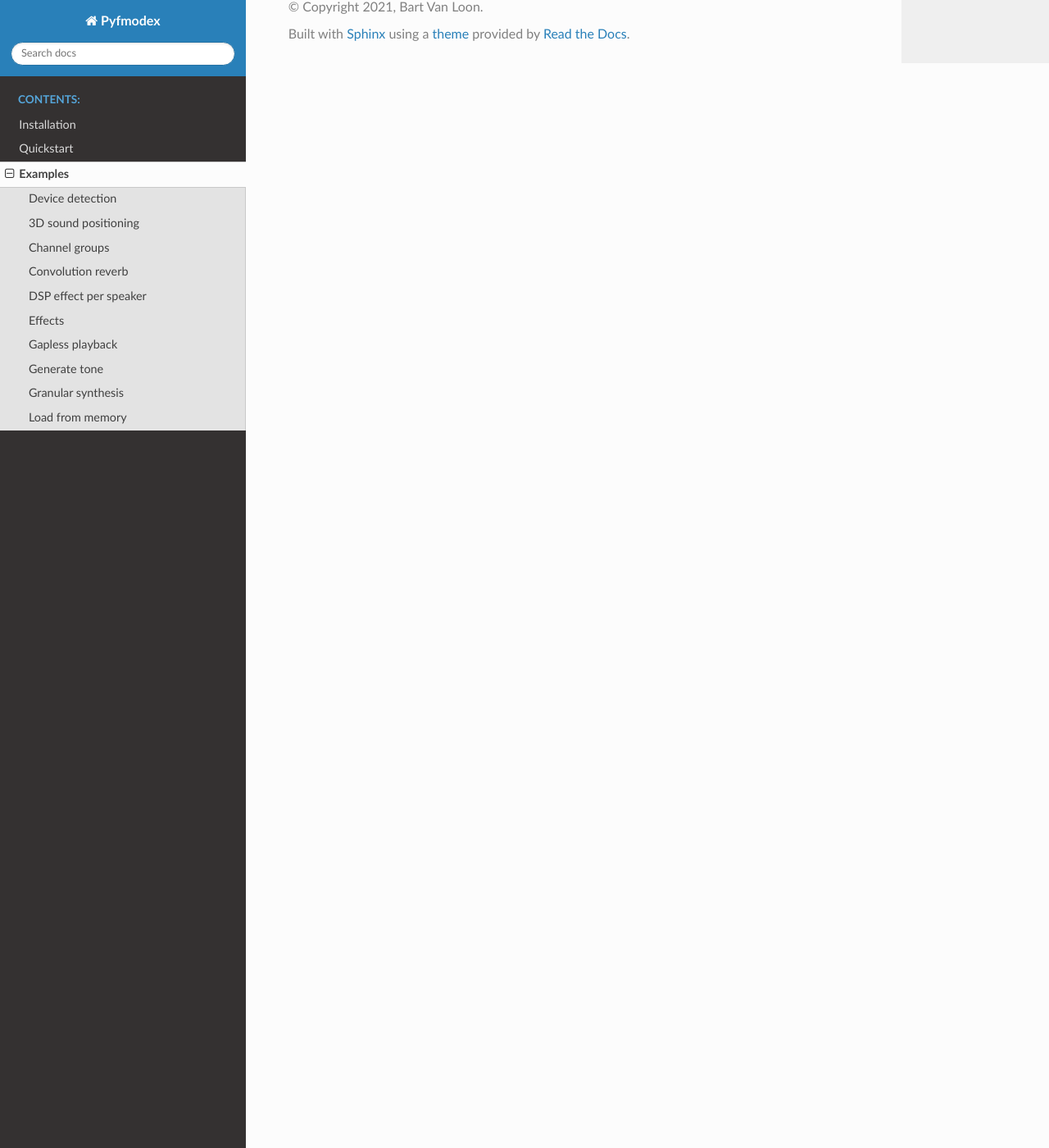
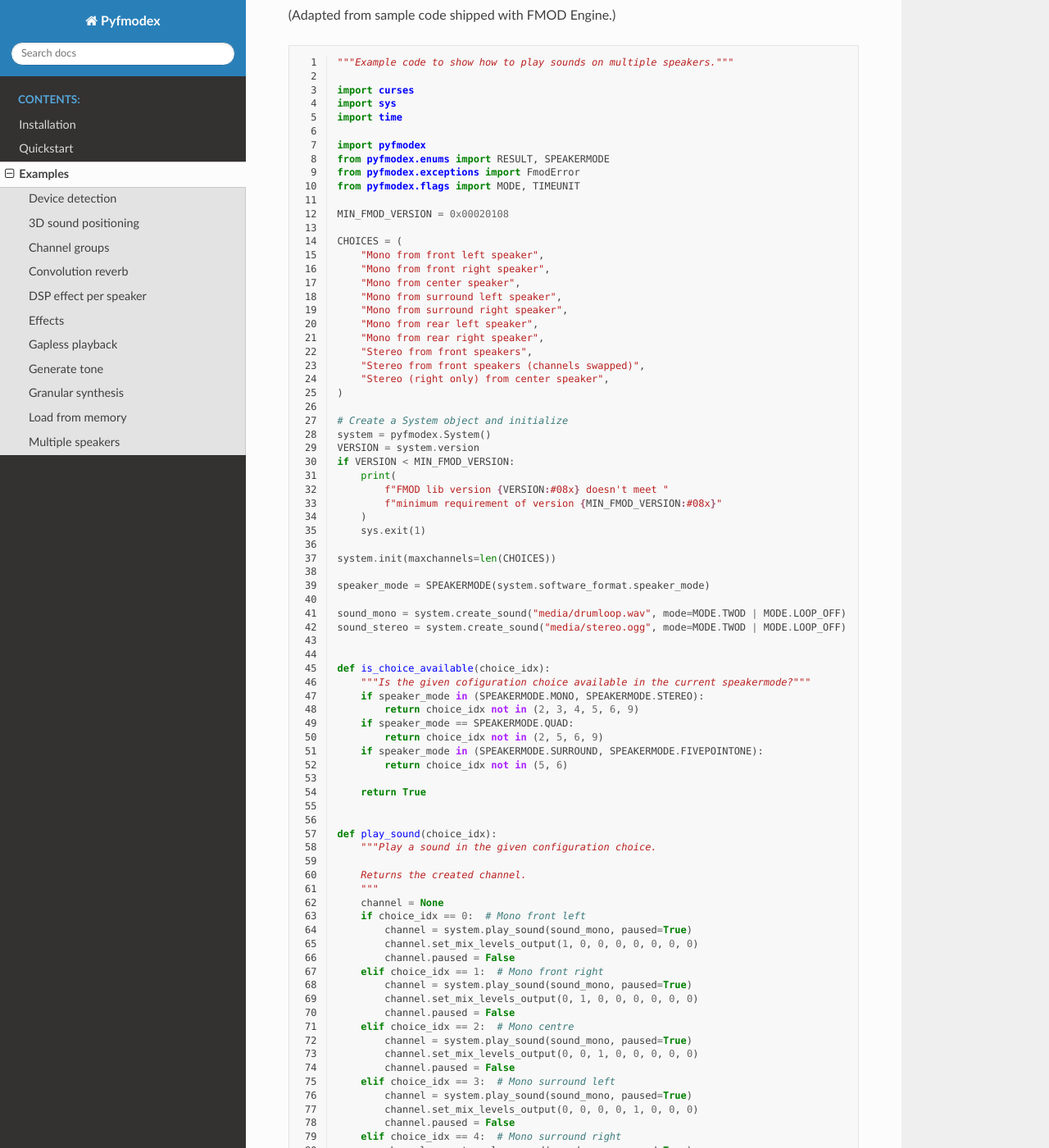
Before and after one commit to tyrylu/pyfmodex, a Sphinx documentation site: the page built from docs/usage/sample_code.rst, in a window 1280 px wide and 1400 px high, scrolled down 27152 px. Shown: the whole window at 82% size. Built offline with Sphinx 7.4.7 and the Read the Docs theme 2.0.0, drawn with Linux system fonts in a browser that asks for light colours; pages that are not in the unit, such as notebooks, are missing from menus; some of the changed text lies outside the part shown.

Commit message:
reimplemented multiple_speaker using pyfmodex

```diff
--- a/docs/sample_code/load_from_memory.py
+++ b/docs/sample_code/load_from_memory.py
@@ -14,7 +14,7 @@ from pyfmodex.structure_declarations import CREATESOUNDEXINFO
 
 MIN_FMOD_VERSION = 0x00020108
 
-mediadir = Path('media')
+mediadir = Path("media")
 soundnames = (
     mediadir / "drumloop.wav",
     mediadir / "jaguar.wav",
@@ -55,14 +55,14 @@ def main(stdscr):
 
     # Create small visual display
     stdscr.addstr(
-         "==========================\n"
-         "Load From Memoery Example.\n"
-         "==========================\n"
-         "\n"
+        "=========================\n"
+        "Load From Memory Example.\n"
+        "=========================\n"
+        "\n"
         f"Press 1 to play a mono sound ({soundnames[0].stem})\n"
         f"Press 2 to play a mono sound ({soundnames[1].stem})\n"
         f"Press 3 to play a mono sound ({soundnames[2].stem})\n"
-         "Press q to quit"
+        "Press q to quit"
     )
 
     channel = None
@@ -89,8 +89,6 @@ def main(stdscr):
         stdscr.move(9, 0)
         stdscr.clrtoeol()
         stdscr.addstr(
-            9,
-            0,
             "Time %02d:%02d:%02d/%02d:%02d:%02d : %s"
             % (
                 position / 1000 / 60,
@@ -99,7 +97,7 @@ def main(stdscr):
                 length / 1000 / 60,
                 length / 1000 % 60,
                 length / 10 % 100,
-                'Playing' if is_playing else 'Stopped'
+                "Playing" if is_playing else "Stopped",
             ),
         )
         stdscr.addstr(10, 0, f"Channel Playing {system.channels_playing.channels:-2d}")
--- /dev/null
+++ b/docs/sample_code/multiple_speaker.py
@@ -0,0 +1,214 @@
+"""Example code to show how to play sounds on multiple speakers."""
+
+import curses
+import sys
+import time
+
+import pyfmodex
+from pyfmodex.enums import RESULT, SPEAKERMODE
+from pyfmodex.exceptions import FmodError
+from pyfmodex.flags import MODE, TIMEUNIT
+
+MIN_FMOD_VERSION = 0x00020108
+
+CHOICES = (
+    "Mono from front left speaker",
+    "Mono from front right speaker",
+    "Mono from center speaker",
+    "Mono from surround left speaker",
+    "Mono from surround right speaker",
+    "Mono from rear left speaker",
+    "Mono from rear right speaker",
+    "Stereo from front speakers",
+    "Stereo from front speakers (channels swapped)",
+    "Stereo (right only) from center speaker",
+)
+
+# Create a System object and initialize
+system = pyfmodex.System()
+VERSION = system.version
+if VERSION < MIN_FMOD_VERSION:
+    print(
+        f"FMOD lib version {VERSION:#08x} doesn't meet "
+        f"minimum requirement of version {MIN_FMOD_VERSION:#08x}"
+    )
+    sys.exit(1)
+
+system.init(maxchannels=len(CHOICES))
+
+speaker_mode = SPEAKERMODE(system.software_format.speaker_mode)
+
+sound_mono = system.create_sound("media/drumloop.wav", mode=MODE.TWOD | MODE.LOOP_OFF)
+sound_stereo = system.create_sound("media/stereo.ogg", mode=MODE.TWOD | MODE.LOOP_OFF)
+
+
+def is_choice_available(choice_idx):
+    """Is the given cofiguration choice available in the current speakermode?"""
+    if speaker_mode in (SPEAKERMODE.MONO, SPEAKERMODE.STEREO):
+        return choice_idx not in (2, 3, 4, 5, 6, 9)
+    if speaker_mode == SPEAKERMODE.QUAD:
+        return choice_idx not in (2, 5, 6, 9)
+    if speaker_mode in (SPEAKERMODE.SURROUND, SPEAKERMODE.FIVEPOINTONE):
+        return choice_idx not in (5, 6)
+
+    return True
+
+
+def play_sound(choice_idx):
+    """Play a sound in the given configuration choice.
+
+    Returns the created channel.
+    """
+    channel = None
+    if choice_idx == 0:  # Mono front left
+        channel = system.play_sound(sound_mono, paused=True)
+        channel.set_mix_levels_output(1, 0, 0, 0, 0, 0, 0, 0)
+        channel.paused = False
+    elif choice_idx == 1:  # Mono front right
+        channel = system.play_sound(sound_mono, paused=True)
+        channel.set_mix_levels_output(0, 1, 0, 0, 0, 0, 0, 0)
+        channel.paused = False
+    elif choice_idx == 2:  # Mono centre
+        channel = system.play_sound(sound_mono, paused=True)
+        channel.set_mix_levels_output(0, 0, 1, 0, 0, 0, 0, 0)
+        channel.paused = False
+    elif choice_idx == 3:  # Mono surround left
+        channel = system.play_sound(sound_mono, paused=True)
+        channel.set_mix_levels_output(0, 0, 0, 0, 1, 0, 0, 0)
+        channel.paused = False
+    elif choice_idx == 4:  # Mono surround right
+        channel = system.play_sound(sound_mono, paused=True)
+        channel.set_mix_levels_output(0, 0, 0, 0, 0, 1, 0, 0)
+        channel.paused = False
+    elif choice_idx == 5:  # Mono read left
+        channel = system.play_sound(sound_mono, paused=True)
+        channel.set_mix_levels_output(0, 0, 0, 0, 0, 0, 1, 0)
+        channel.paused = False
+    elif choice_idx == 6:  # Mono read right
+        channel = system.play_sound(sound_mono, paused=True)
+        channel.set_mix_levels_output(0, 0, 0, 0, 0, 0, 0, 1)
+        channel.paused = False
+    elif choice_idx == 7:  # Stereo format
+        channel = system.play_sound(sound_stereo)
+    elif choice_idx == 8:  # Stereo front channel swapped
+        matrix = [0, 1,
+                  1, 0]
+        channel = system.play_sound(sound_stereo, paused=True)
+        channel.set_mix_matrix(matrix, 2, 2)
+        channel.paused = False
+    elif choice_idx == 8:  # Stereo (right only) center
+        matrix = [0, 0,
+                  0, 0,
+                  0, 1]
+        channel = system.play_sound(sound_stereo, paused=True)
+        channel.set_mix_matrix(matrix, 3, 2)
+        channel.paused = False
+    return channel
+
+
+# Main loop
+def main(stdscr):
+    """Draw a simple TUI, grab keypresses and let the user play the sounds."""
+    stdscr.clear()
+    stdscr.nodelay(True)
+
+    # Create small visual display
+    all_opts = speaker_mode.value >= SPEAKERMODE.SEVENPOINTONE.value
+    stdscr.addstr(
+        "=========================\n"
+        "Multiple Speaker Example.\n"
+        "=========================\n"
+        "\n"
+        "Press j or k to select mode\n"
+        "Press SPACE to play the sound\n"
+        "Press q to quit\n"
+        "\n"
+        f"Speaker mode is set to {speaker_mode.name}"
+        " causing some speaker options to be unavailale"
+        if not all_opts
+        else ""
+    )
+
+    channel = None
+    currentsound = None
+    choice_idx = 0
+    while True:
+        stdscr.move(10, 0)
+        for idx, choice in enumerate(CHOICES):
+            available = is_choice_available(idx)
+            sel = "-" if not available else "X" if choice_idx == idx else " "
+            stdscr.addstr(f"[{sel}] {choice}\n")
+
+        is_playing = False
+        position = 0
+        length = 0
+        if channel:
+            try:
+                is_playing = channel.is_playing
+                position = channel.get_position(TIMEUNIT.MS)
+                currentsound = channel.current_sound
+                if currentsound:
+                    length = currentsound.get_length(TIMEUNIT.MS)
+
+            except FmodError as fmoderror:
+                if fmoderror.result not in (
+                    RESULT.INVALID_HANDLE,
+                    RESULT.CHANNEL_STOLEN,
+                ):
+                    raise fmoderror
+
+        stdscr.move(11 + len(CHOICES), 0)
+        stdscr.clrtoeol()
+        stdscr.addstr(
+            "Time %02d:%02d:%02d/%02d:%02d:%02d : %s\n"
+            % (
+                position / 1000 / 60,
+                position / 1000 % 60,
+                position / 10 % 100,
+                length / 1000 / 60,
+                length / 1000 % 60,
+                length / 10 % 100,
+                "Playing" if is_playing else "Stopped",
+            ),
+        )
+        stdscr.addstr(f"Channels playing: {system.channels_playing.channels:-2d}")
+
+        # Listen to the user
+        try:
+            keypress = stdscr.getkey()
+            if keypress == "k":
+                old_idx = choice_idx
+                while True:
+                    choice_idx = max(choice_idx - 1, 0)
+                    if is_choice_available(choice_idx):
+                        break
+                    if choice_idx == 0:
+                        choice_idx = old_idx
+                        break
+            elif keypress == "j":
+                old_idx = choice_idx
+                while True:
+                    choice_idx = min(choice_idx + 1, len(CHOICES) - 1)
+                    if is_choice_available(choice_idx):
+                        break
+                    if choice_idx == len(CHOICES) - 1:
+                        choice_idx = old_idx
+                        break
+            elif keypress == " ":
+                channel = play_sound(choice_idx)
+            elif keypress == "q":
+                break
+        except curses.error as cerr:
+            if cerr.args[0] != "no input":
+                raise cerr
+
+        system.update()
+        time.sleep(50 / 1000)
+
+
+curses.wrapper(main)
+
+# Shut down
+sound_mono.release()
+sound_stereo.release()
+system.release()
--- a/docs/usage/sample_code.rst
+++ b/docs/usage/sample_code.rst
@@ -152,3 +152,16 @@ load the data into memory.
 .. literalinclude:: ../sample_code/load_from_memory.py
    :linenos:
    :language: python
+
+Multiple speakers
+-----------------
+
+This is a sample script showing how to play sounds on multiple speakers, and
+also how to assign sound subchannels (like in stereo sound) to different,
+individual speakers.
+
+(Adapted from sample code shipped with FMOD Engine.)
+
+.. literalinclude:: ../sample_code/multiple_speaker.py
+   :linenos:
+   :language: python
```
Also changed, not shown: 2 other files.
